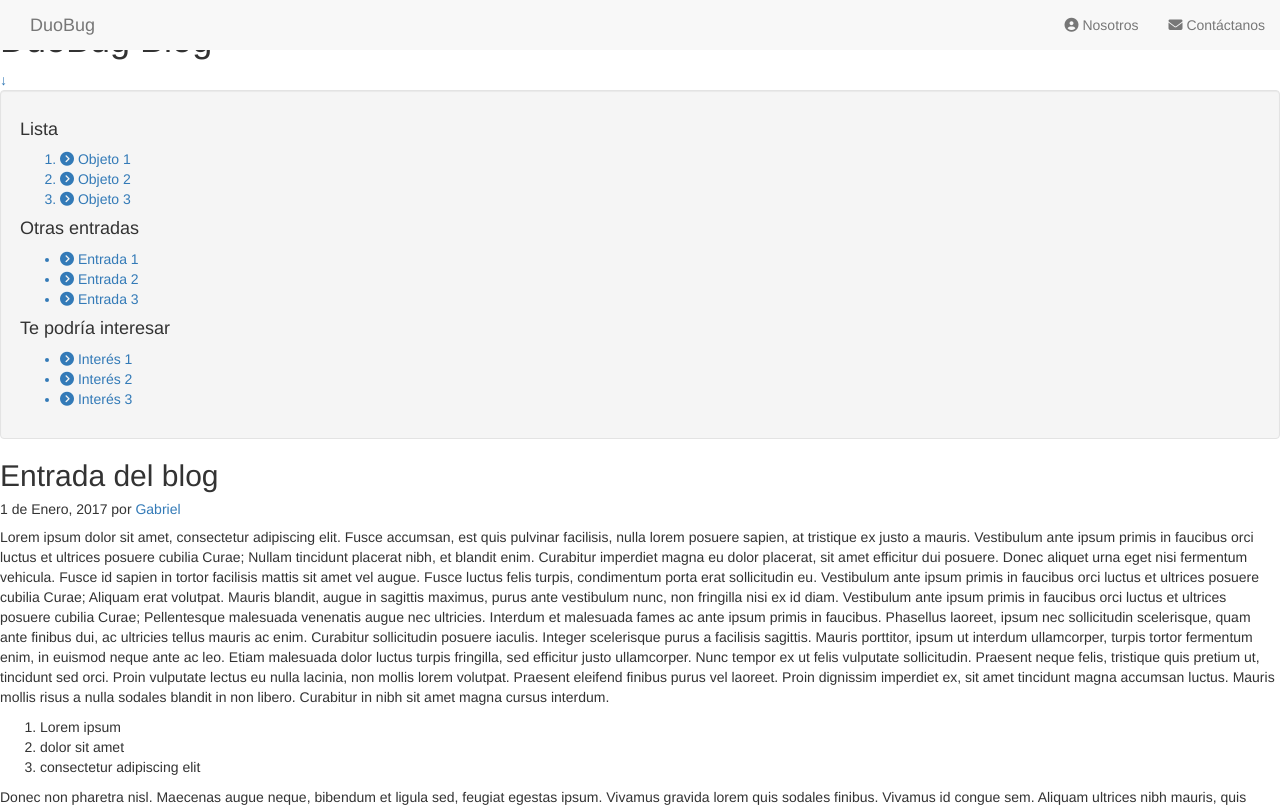
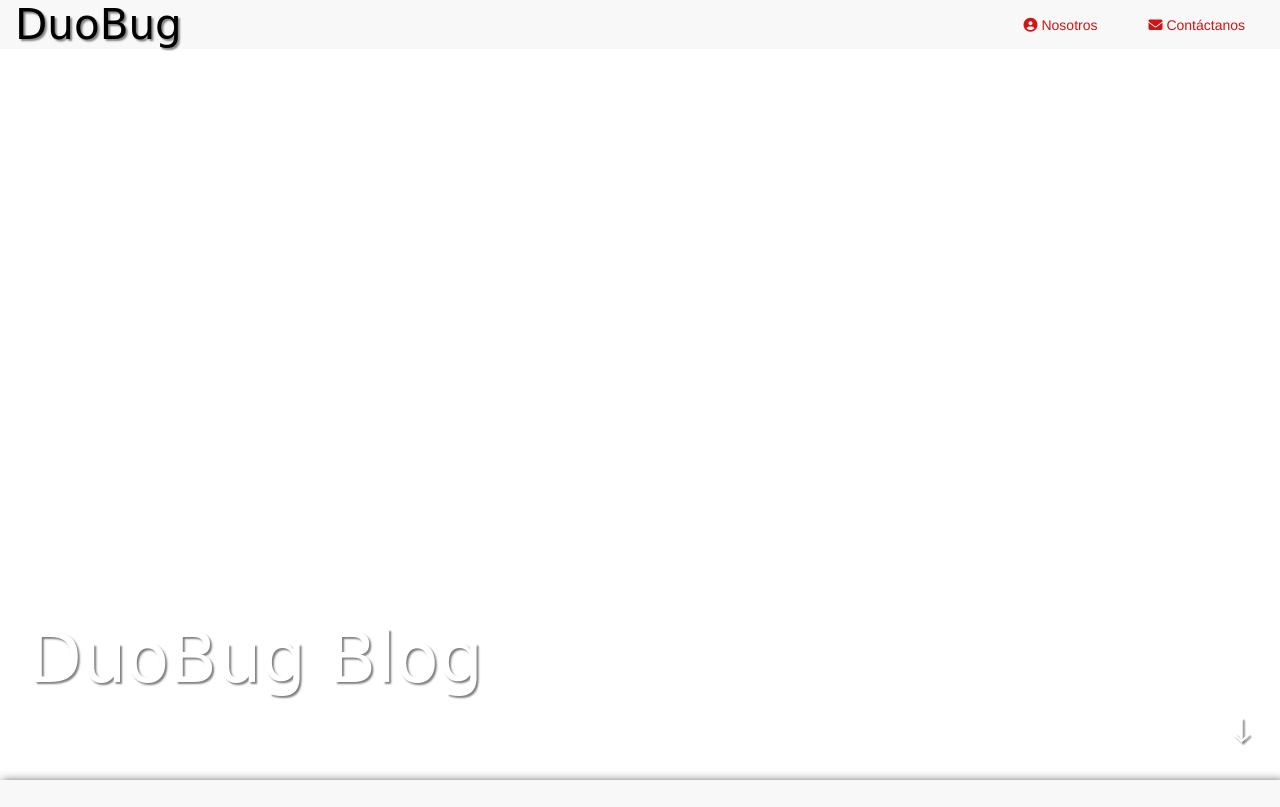
Before and after one commit to duoBugVE/duoblog, a plain HTML site: page index.html in a window 1280 px wide. Shown: the top 807 px of the page. Drawn offline with nearby package versions, Linux system fonts and the light colour scheme; a web font is replaced by a local one.

Commit message:
Update index.html

```diff
--- a/index.html
+++ b/index.html
@@ -12,7 +12,7 @@
     <link rel="stylesheet" href="https://maxcdn.bootstrapcdn.com/bootstrap/3.3.5/css/bootstrap.min.css">
     <script src="https://use.fontawesome.com/a2b891d90e.js"></script>
     <script src="https://cdn.rawgit.com/google/code-prettify/master/loader/run_prettify.js"></script>
-    <link href="duobug.github.io\assets\css\blog.css" type="text/css" rel="stylesheet" />
+    <link href="assets\css\blog.css" type="text/css" rel="stylesheet" />
     <!-- HTML5 Shim and Respond.js IE8 support of HTML5 elements and media queries -->
     <!-- WARNING: Respond.js doesn't work if you view the page via file:// -->
     <!--[if lt IE 9]>
```
